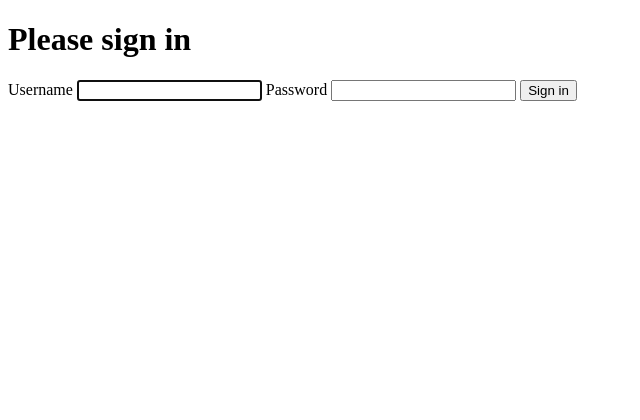
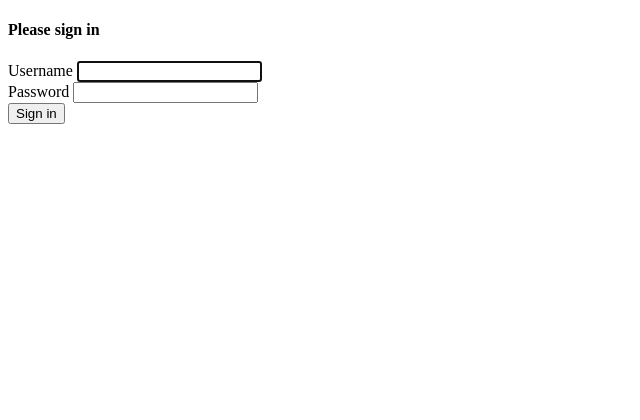
Before and after one commit to emiliopardo/visores, a Symfony app: template templates/security/login.html.twig in a window 1280 px wide. Shown: the top 420 px of the page, without its empty margins (0-640 px from the left). Run offline with Twig, Linux system fonts and the light colour scheme; the template is opened without the code that fills it, so the values that code supplies are empty; some libraries are stand-ins or nearby versions.

Commit message:
definido login form con bootstrap

```diff
--- a/templates/security/login.html.twig
+++ b/templates/security/login.html.twig
@@ -3,9 +3,18 @@
 {% block title %}Log in!{% endblock %}
 
 {% block body %}
+<div class="container">
+    <div class="row justify-content-center align-items-center" style="height:50vh">
+        <div class="col-auto">
+            <div class="card">
+                <div class="card-header text-center">
+                    <h4>Please sign in</h4>
+                </div>
+                <div class="card-body">
                     <form method="post">
                         {% if error %}
-        <div class="alert alert-danger">{{ error.messageKey|trans(error.messageData, 'security') }}</div>
+                        <div class="alert alert-danger">{{ error.messageKey|trans(error.messageData, 'security') }}
+                        </div>
                         {% endif %}
 
                         {% if app.user %}
@@ -14,18 +23,22 @@
                         </div>
                         {% endif %}
 
-    <h1 class="h3 mb-3 font-weight-normal">Please sign in</h1>
-    <label for="inputUsername">Username</label>
-    <input type="text" value="{{ last_username }}" name="username" id="inputUsername" class="form-control" autocomplete="username" required autofocus>
-    <label for="inputPassword">Password</label>
-    <input type="password" name="password" id="inputPassword" class="form-control" autocomplete="current-password" required>
+                        <div class="mb-3">
+                            <label for="inputUsername" class="form-label">Username</label>
+                            <input type="text" value="{{ last_username }}" name="username" id="inputUsername"
+                                class="form-control input-sm" autocomplete="username" required autofocus>
+                        </div>
 
-    <input type="hidden" name="_csrf_token"
-           value="{{ csrf_token('authenticate') }}"
-    >
+                        <div class="mb-3">
+                            <label for="inputPassword" class="form-label">Password</label>
+                            <input type="password" name="password" id="inputPassword" class="form-control input-sm"
+                                autocomplete="current-password" required>
+                        </div>
+                        <input type="hidden" name="_csrf_token" value="{{ csrf_token('authenticate') }}">
 
                         {#
-        Uncomment this section and add a remember_me option below your firewall to activate remember me functionality.
+                        Uncomment this section and add a remember_me option below your firewall to activate remember me
+                        functionality.
                         See https://symfony.com/doc/current/security/remember_me.html
 
                         <div class="checkbox mb-3">
@@ -35,8 +48,13 @@
                         </div>
                         #}
 
-    <button class="btn btn-lg btn-primary" type="submit">
+                        <button class="btn btn-sm btn-primary" type="submit">
                             Sign in
                         </button>
                     </form>
+                </div>
+            </div>
+        </div>
+    </div>
+</div>
 {% endblock %}
```
Lines whose indentation alone changed are shown as unchanged.
